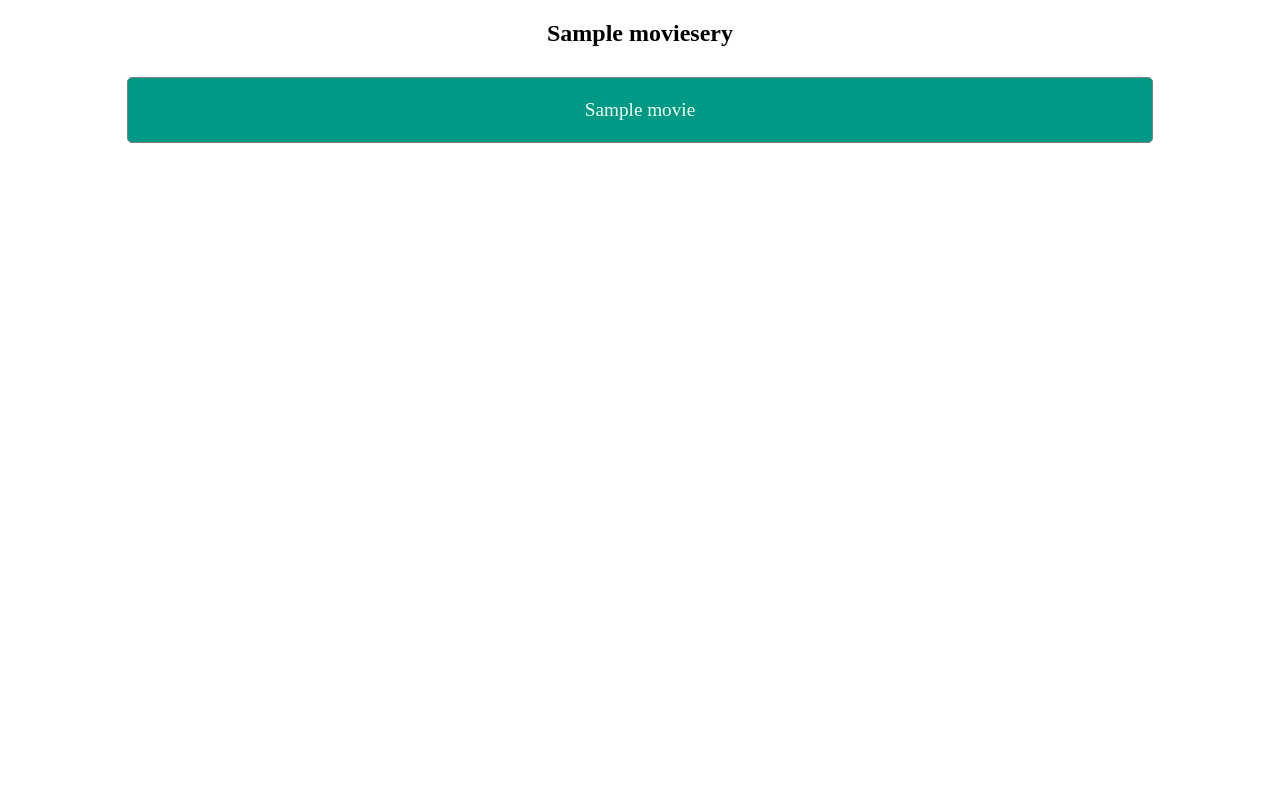
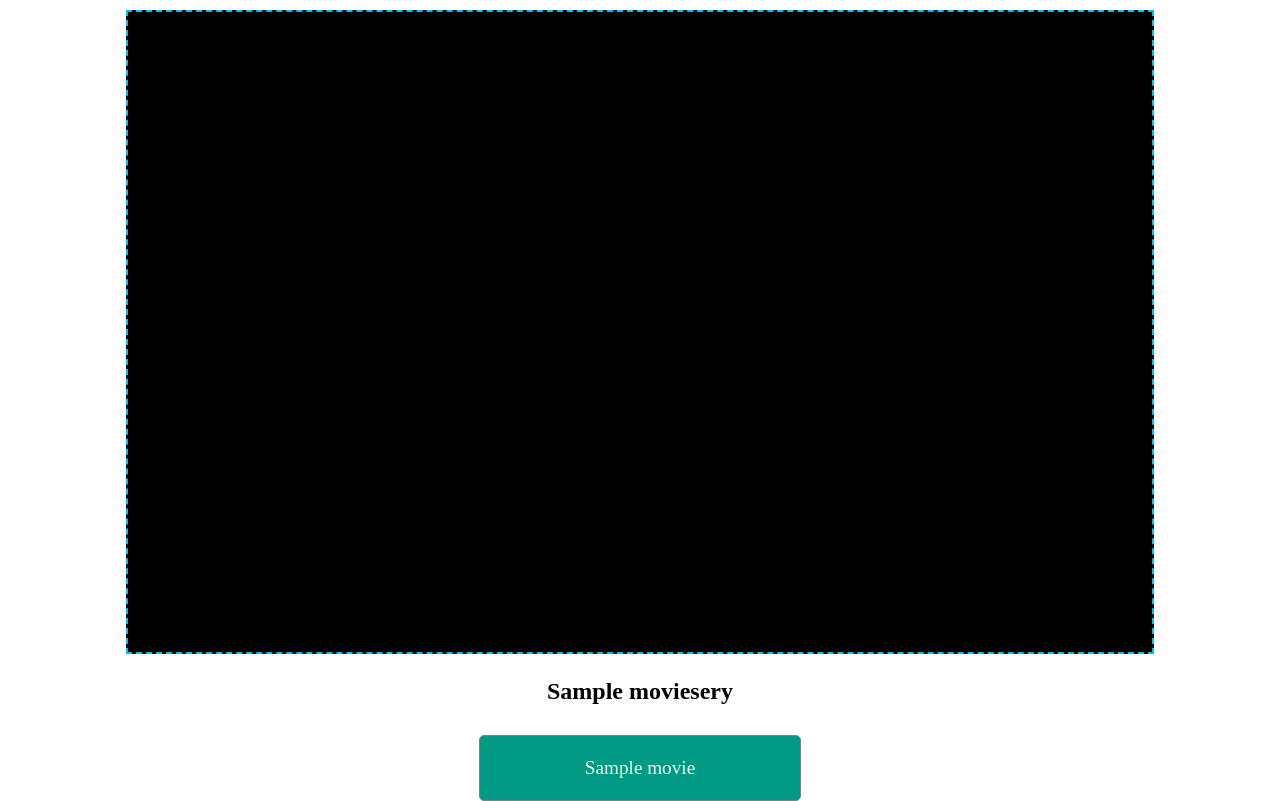
Before and after one commit to chandlergee/lan-video, a Django app: page /movie_series/1 in a window 1280 px wide. Run offline with Django 3.2, Linux system fonts and the light colour scheme; tables that the repository leaves empty hold one stand-in row (Sample ...); some libraries are stand-ins or nearby versions.

Commit message:
修改模板样式

```diff
--- a/myapp/videos/templates/movie.html
+++ b/myapp/videos/templates/movie.html
@@ -7,10 +7,41 @@
     <title>剧集详情</title>
     <script src="https://code.jquery.com/jquery-3.1.1.min.js"></script>
     <style>
+        html {
+            width: 100%;
+            height: 100%;
+        }
+
         body {
             margin: 0px;
             text-align: center;
+            width: 100%;
+            height: 100%;
         }
+
+        @media screen and (min-width:960px) {
+            a {
+                display: inline-block;
+                width: 25%;
+                height: 64px;
+                border: solid 1px grey;
+                border-radius: 5px;
+                text-align: center;
+                line-height: 64px;
+                text-decoration: none;
+                font-size: larger;
+                color: honeydew;
+                background-color: rgb(0, 153, 133);
+                margin-top: 10px;
+            }
+
+            a:hover {
+                background-color:darkturquoise;
+            }
+
+        }
+
+        @media screen and (max-width:960px) {
             a {
                 display: inline-block;
                 width: 80%;
@@ -29,15 +60,22 @@
             a:hover {
                 background-color:darkturquoise;
             }
+        }
+
+        iframe {
+            margin-top: 10px;
+            width: 80%;
+            height: 80%;
+            border: dashed deepskyblue 2px;
+            background-color: black;
+        }
     </style>
 </head>
 <body>
+    <iframe id="video" src="" name="video">视频</iframe>
     <h2>{{series_name}}</h2>
     {%for item in series%}
-    <a href="{{cur_parser.0.p_url}}{{item.mv_url}}">{{item.mv_name}}</a><br>
+    <a href="{{cur_parser.0.p_url}}{{item.mv_url}}" target="video">{{item.mv_name}}</a>
     {%endfor%}
 </body>
-<script>
-
-</script>
 </html>
```
Also changed, not shown: myapp/videos/templates/episode.html (+42 -1 lines), myapp/videos/templates/index.html (+40 -5 lines). Lines whose indentation alone changed are shown as unchanged.
